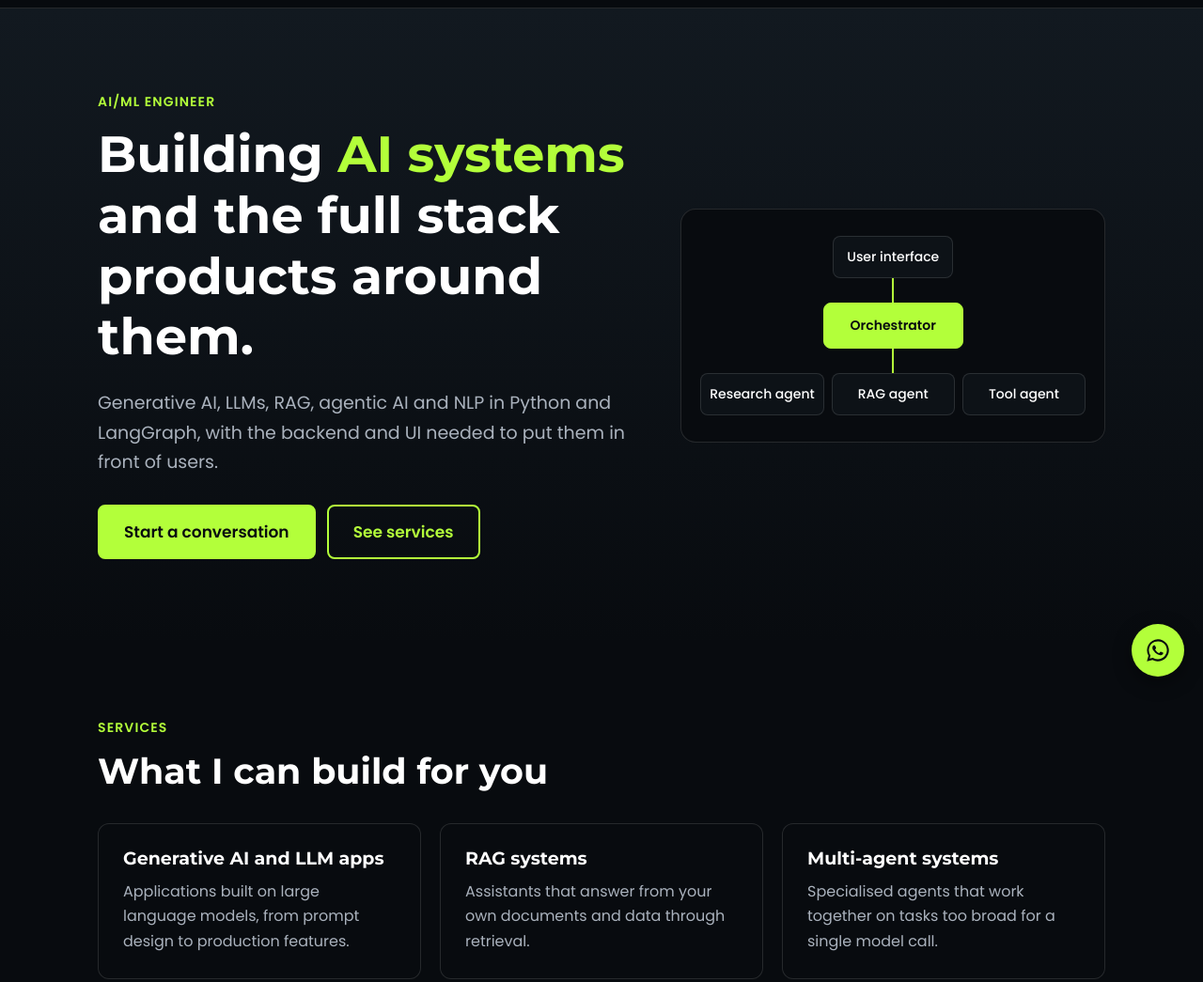
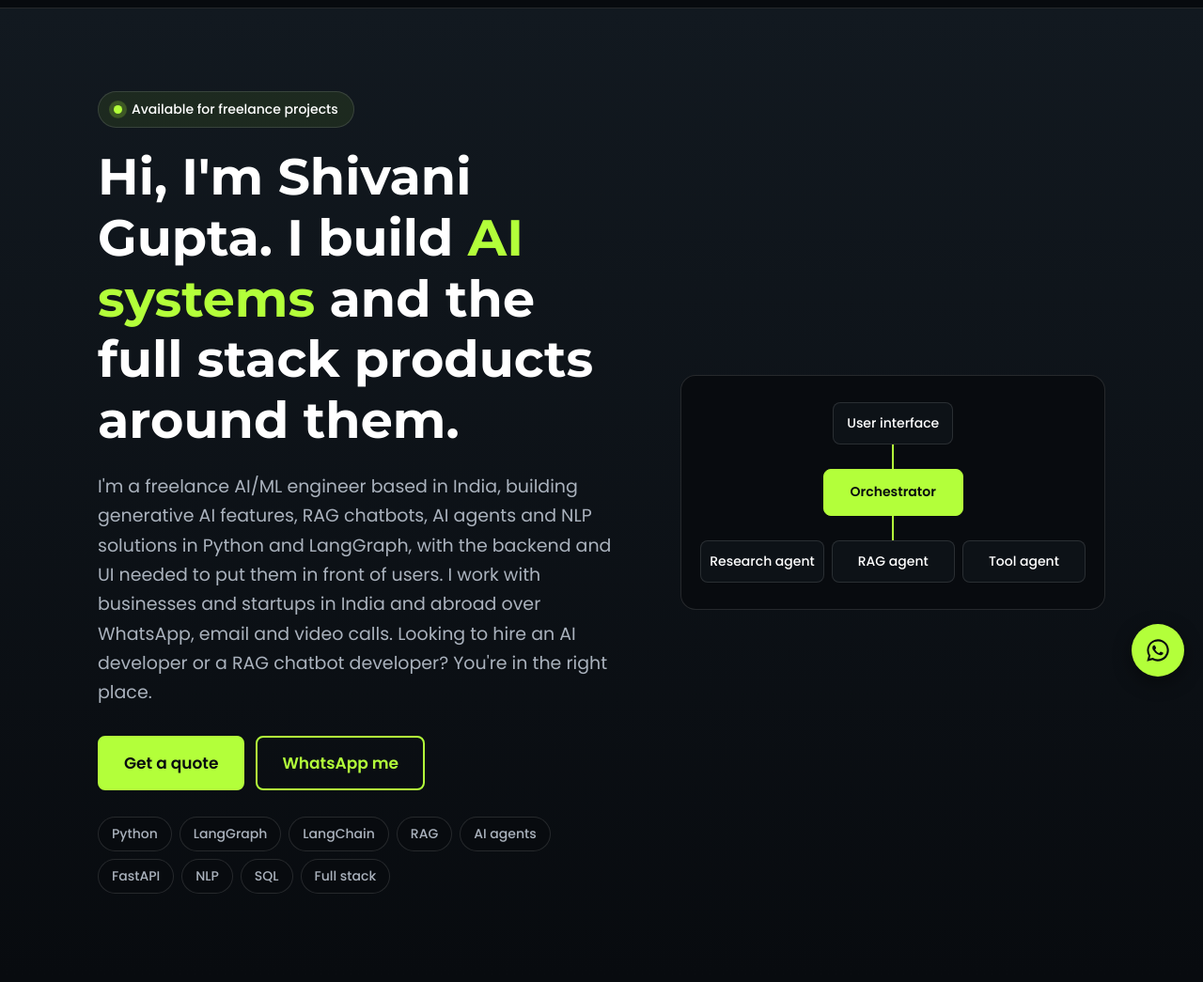
Before and after one commit to shivani1031/shivani_portfolio, a plain HTML site: page index.html in a window 1280 px wide. Shown: the part 60-1105 px from the top of the page at 94% size. Drawn offline with Linux system fonts and the light colour scheme.

Commit message:
Add freelance availability badge and clearer hero to home page
Co-Authored-By: Claude Opus 5.5 <noreply@anthropic.com>

```diff
--- a/index.html
+++ b/index.html
@@ -11,7 +11,7 @@
 <meta name="viewport" content="width=device-width, initial-scale=1">
 <link rel="canonical" href="https://shivanigupta.store/">
 <title>Shivani Gupta | AI/ML Engineer and Full Stack Developer</title>
-<meta name="description" content="Shivani is an AI/ML engineer working across generative AI, LLMs, RAG, agentic AI, NLP, Python and LangGraph, plus full stack web development.">
+<meta name="description" content="Shivani Gupta is a freelance AI/ML engineer in India, available for projects: RAG chatbots, AI agents, generative AI, NLP and full stack development.">
 <meta name="robots" content="index,follow">
 <meta name="author" content="Shivani Gupta">
 <link rel="icon" href="/favicon.svg" type="image/svg+xml">
@@ -20,7 +20,7 @@
 <meta name="theme-color" content="#080b0f">
 <meta property="og:type" content="website">
 <meta property="og:title" content="Shivani Gupta | AI/ML Engineer and Full Stack Developer">
-<meta property="og:description" content="Shivani is an AI/ML engineer working across generative AI, LLMs, RAG, agentic AI, NLP, Python and LangGraph, plus full stack web development.">
+<meta property="og:description" content="Shivani Gupta is a freelance AI/ML engineer in India, available for projects: RAG chatbots, AI agents, generative AI, NLP and full stack development.">
 <meta property="og:url" content="https://shivanigupta.store/">
 <meta property="og:image" content="https://shivanigupta.store/assets/og-image.png">
 <meta name="twitter:card" content="summary_large_image">
@@ -54,13 +54,16 @@
   <section class="hero">
     <div class="wrap hero-in">
       <div>
-        <p class="eyebrow">AI/ML Engineer</p>
-        <h1>Building <em>AI systems</em> and the full stack products around them.</h1>
-        <p class="lead">Generative AI, LLMs, RAG, agentic AI and NLP in Python and LangGraph, with the backend and UI needed to put them in front of users.</p>
+        <p class="badge-avail"><span class="dot" aria-hidden="true"></span>Available for freelance projects</p>
+        <h1>Hi, I'm Shivani Gupta. I build <em>AI systems</em> and the full stack products around them.</h1>
+        <p class="lead">I'm a freelance AI/ML engineer based in India, building generative AI features, RAG chatbots, AI agents and NLP solutions in Python and LangGraph, with the backend and UI needed to put them in front of users. I work with businesses and startups in India and abroad over WhatsApp, email and video calls. Looking to hire an AI developer or a RAG chatbot developer? You're in the right place.</p>
         <div class="cta">
-          <a class="btn" href="#contact">Start a conversation</a>
-          <a class="btn btn-line" href="#services">See services</a>
+          <a class="btn" href="#contact">Get a quote</a>
+          <a class="btn btn-line" href="https://wa.me/919720466504?text=Hi%20Shivani%2C%20I%20saw%20your%20website%20and%20would%20like%20to%20discuss%20an%20AI%20project." target="_blank" rel="noopener">WhatsApp me</a>
         </div>
+        <ul class="chips" aria-label="Skills">
+          <li>Python</li><li>LangGraph</li><li>LangChain</li><li>RAG</li><li>AI agents</li><li>FastAPI</li><li>NLP</li><li>SQL</li><li>Full stack</li>
+        </ul>
       </div>
       <aside class="flow" aria-label="Example of a multi-agent system: an orchestrator routing work between agents">
         <div class="node">User interface</div>
--- a/styles.css
+++ b/styles.css
@@ -207,3 +207,12 @@ nav a:not(.btn):hover { color: var(--accent); }
 .post-figure { margin: 32px 0; }
 .post-figure img { display: block; width: 100%; height: auto; border: 1px solid var(--line); border-radius: 12px; }
 .post-figure figcaption { margin-top: 10px; font-size: 14px; color: var(--muted, rgba(255,255,255,.7)); }
+
+/* Hero availability badge and skill chips */
+.badge-avail { display: inline-flex; align-items: center; gap: 10px; margin: 0 0 20px; padding: 7px 16px; border: 1px solid var(--line); border-radius: 999px; background: rgba(179,255,58,.08); color: var(--ink); font-size: 14px; font-weight: 500; }
+.badge-avail .dot { position: relative; width: 9px; height: 9px; border-radius: 50%; background: var(--accent); }
+.badge-avail .dot::after { content: ""; position: absolute; inset: 0; border-radius: 50%; background: var(--accent); animation: avail-pulse 2s ease-out infinite; }
+@keyframes avail-pulse { from { transform: scale(1); opacity: .7; } to { transform: scale(2.6); opacity: 0; } }
+@media (prefers-reduced-motion: reduce) { .badge-avail .dot::after { animation: none; } }
+.chips { display: flex; flex-wrap: wrap; gap: 8px; margin: 28px 0 0; padding: 0; list-style: none; }
+.chips li { padding: 6px 14px; border: 1px solid var(--line); border-radius: 999px; color: var(--muted); font-size: 14px; }
```
